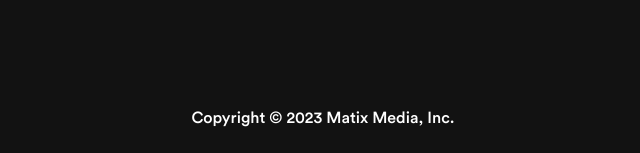
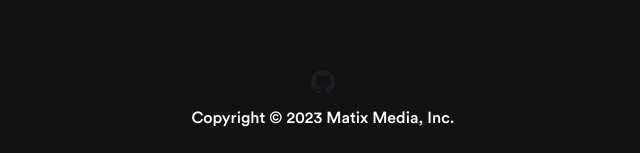
Before and after one commit to Matix-Media/spotify-daily-music-drive, a website: page assets/success.html in a window 1280 px wide. Shown: the part 647-800 px from the top of the page, 317-957 px from the left. Drawn offline with Linux system fonts and the light colour scheme.

Commit message:
fix: :bug: added github to success page

```diff
--- a/assets/success.html
+++ b/assets/success.html
@@ -33,6 +33,10 @@
 
 
         <p class="copyright">
+            <a class="github"
+                href="https://github.com/Matix-Media/spotify-daily-music-drive"
+                target="_blank"><img src="./github.svg" alt=""></a>
+
             Copyright &copy;
             <script>document.write(/\d{4}/.exec(Date())[0])</script> Matix
             Media, Inc.
```
